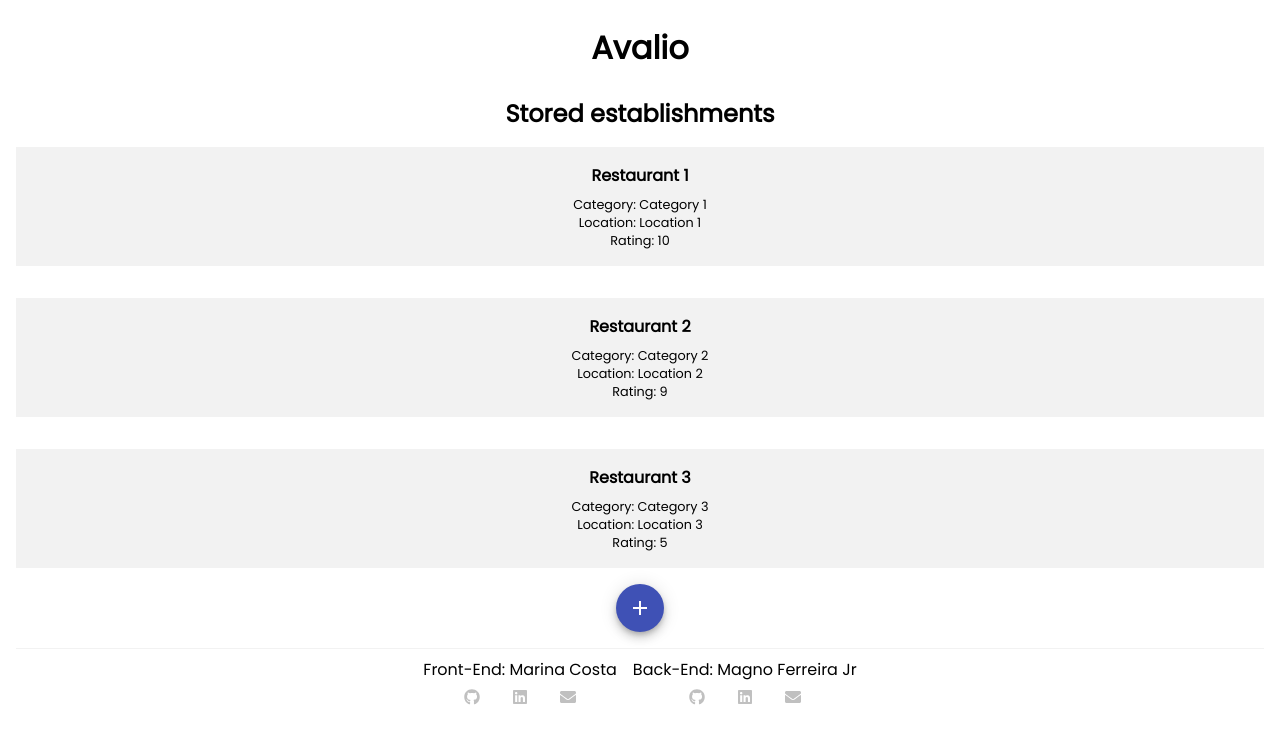
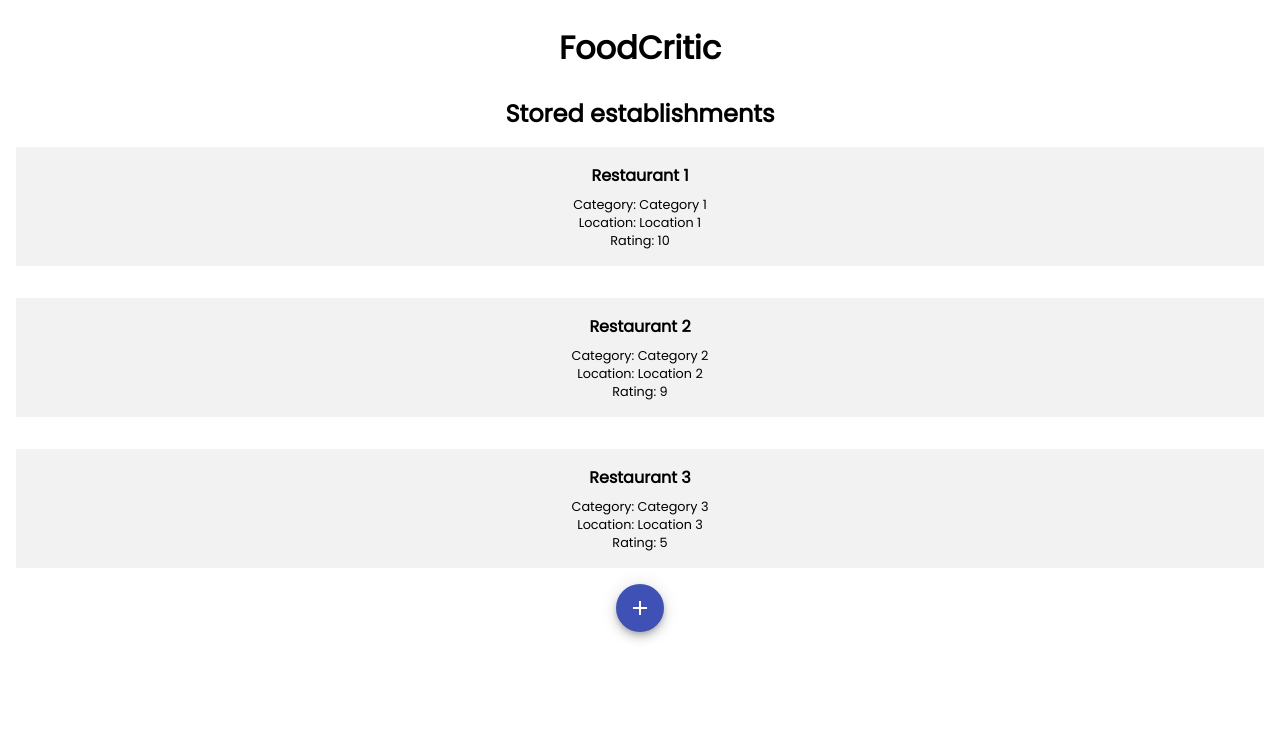
Before and after one commit to MarinaFroes/foodcritic-app, a React (Create React App) app: page / in a window 1280 px wide. Shown: the top 744 px of the page. Built offline with nearby package versions, Linux system fonts and the light colour scheme.

Commit message:
feat: Change app title to FoodCritic and comment Footer

```diff
--- a/src/App.js
+++ b/src/App.js
@@ -1,15 +1,15 @@
 import React from 'react';
 import './App.css';
-import Footer from '../src/Components/Footer';
+// import Footer from '../src/Components/Footer';
 import Header from '../src/Components/Header';
 import RestaurantList from '../src/Components/RestaurantList';
 
 function App() {
   return (
     <div className="App">
-      <Header title="Avalio" />
+      <Header title="FoodCritic" />
       <RestaurantList />
-      <Footer />
+      {/* <Footer /> */}
     </div>
   );
 }
```
